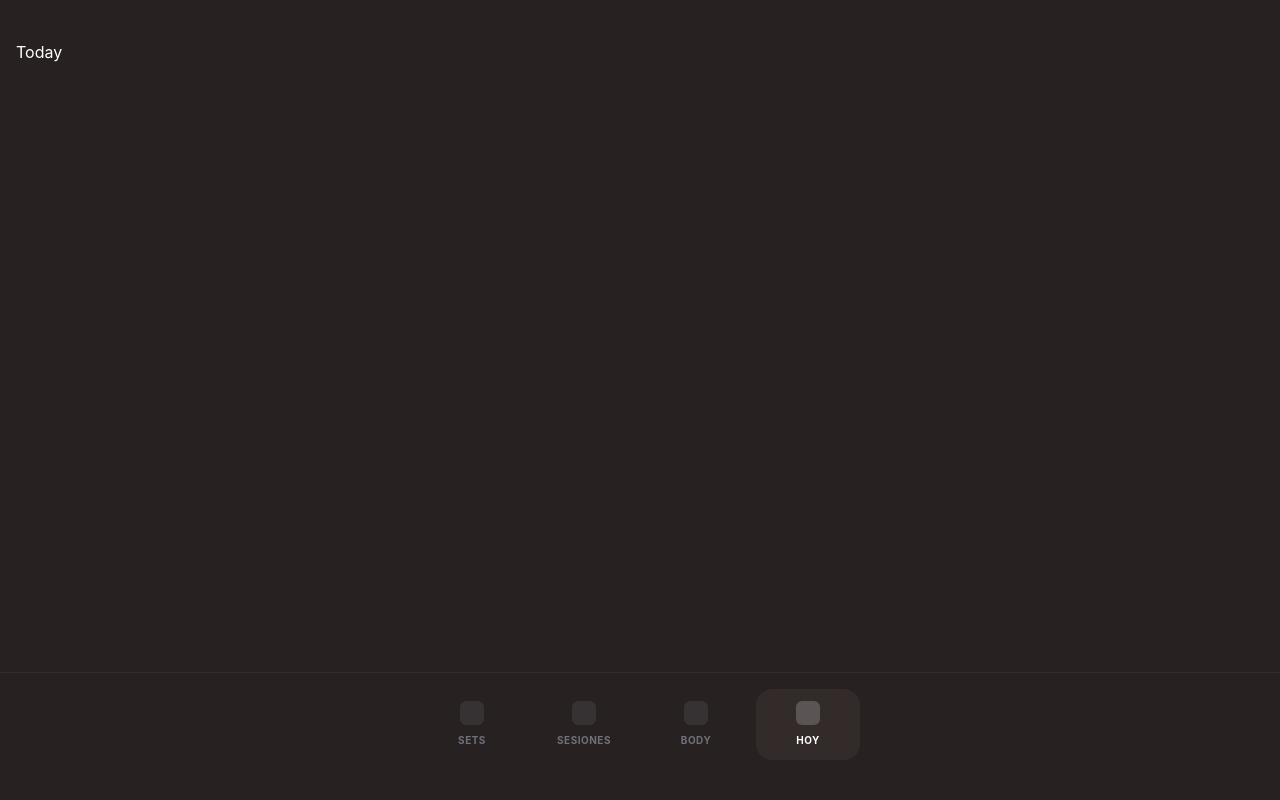
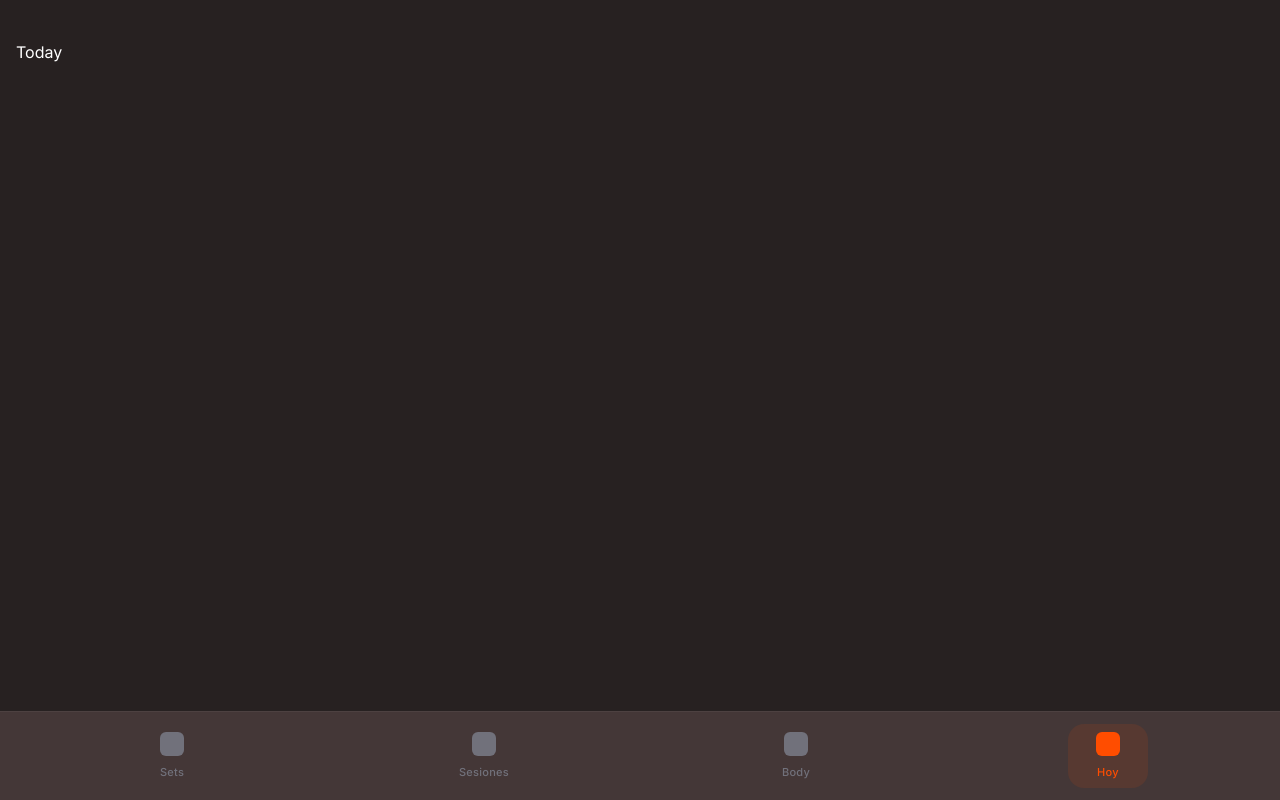
Before and after one commit to manur31/karga, a React (Vite) app: page /today in a window 1280 px wide. Built offline with nearby package versions, Linux system fonts and the light colour scheme.

Commit message:
add: Agregue la fuente Inter y ajuste apariencia de Layout y TabBar

```diff
--- a/src/components/TabBar/TabBar.jsx
+++ b/src/components/TabBar/TabBar.jsx
@@ -9,26 +9,31 @@ const navItems = [
 
 export default function TabBar() {
   return (
-    <nav className="fixed bottom-0 left-0 right-0 bg-[#272121] border-t border-white/5 px-2 pb-10 pt-4 z-50">
-      <div className="flex justify-between items-center w-full max-w-md mx-auto">
+    <nav className="fixed bottom-0 left-0 right-0 bg-[#443737] border-t border-white/5 px-4 py-3 z-50">
+    <div className="flex items-center justify-around w-full">
         {navItems.map((item) => (
-          <NavLink
+        <NavLink
             key={item.path}
             to={item.path}
             className={({ isActive }) => `
-              flex-1 flex flex-col items-center justify-center gap-1.5 py-3 mx-1 rounded-2xl transition-all duration-200
-              ${isActive ? "bg-[#332A2A] text-karga-orange" : "text-zinc-500"}
+            w-20 flex flex-col items-center justify-center
+            gap-1.5 py-2 rounded-2xl
+            transition-all duration-200
+            ${
+                isActive
+                ? "bg-[#573931] text-[#ff4d00]"
+                : "text-zinc-500"
+            }
             `}
-          >
-            {/* placeholder */}
-            <div className="w-6 h-6 bg-current opacity-20 rounded-md mb-0.5" />
+        >
+            <div className="w-6 h-6 bg-current rounded-md mb-0.5" />
 
-            <span className="text-[10px] font-bold uppercase tracking-wider">
-              {item.label}
+            <span className="text-[11px] font-medium tracking-wide">
+            {item.label}
             </span>
-          </NavLink>
+        </NavLink>
         ))}
-      </div>
+    </div>
     </nav>
   );
 }
--- a/src/index.css
+++ b/src/index.css
@@ -1 +1,17 @@
+@import url('https://fonts.googleapis.com/css2?family=Inter:wght@100..900&display=swap');
+
 @import "tailwindcss";
+
+* {
+  box-sizing: border-box;
+}
+
+html,
+body,
+#root {
+  min-height: 100%;
+}
+
+body {
+  font-family: 'Inter', sans-serif;
+}
```
